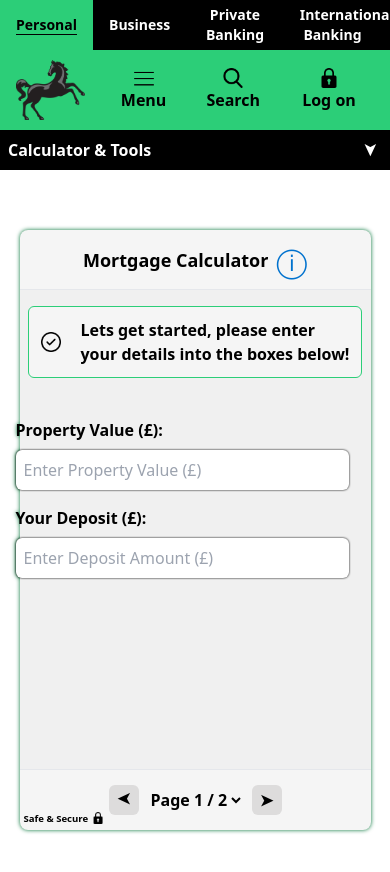
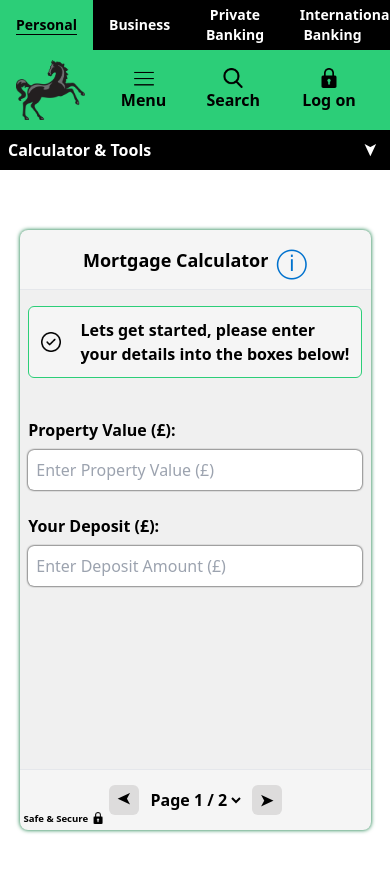
Before and after one commit to AlexW03x/Forage-Lloyds-Technological-Engineering, a React (Create React App) app in the folder mortgage-calculator/: page / in a window 390 px wide. Shown: the top 872 px of the page. Built offline with nearby package versions, Linux system fonts and the light colour scheme; the HTML template or start-up script is replaced by a standard one.

Commit message:
Added Slider Class

```diff
--- a/mortgage-calculator/src/components/calculator/helper.jsx
+++ b/mortgage-calculator/src/components/calculator/helper.jsx
@@ -1,6 +1,6 @@
 import { useState } from "react"
 
-export default function Helper({title, description}){
+export default function Helper({title, description, classExtensions=null}){
 
     const [showHelp, setShowHelp] = useState(false);
 
@@ -11,7 +11,7 @@ export default function Helper({title, description}){
     return(
         <>
             <p
-             className="ml-2 text-3xl font-[400] text-[var(--lloyds-blue)]"><span onClick={() => {toggleHelp(!showHelp)}} className="cursor-pointer">ⓘ</span>
+             className={`ml-2 text-3xl font-[400] ${classExtensions}`}><span onClick={() => {toggleHelp(!showHelp)}} className={`cursor-pointer`}>ⓘ</span>
 
                 <span
                 className={`${showHelp ? "block" : "hidden"} w-[90%] left-5 sm:w-[300px] sm:left-auto sm:right-40 mt-2
--- a/mortgage-calculator/src/components/calculator/input.jsx
+++ b/mortgage-calculator/src/components/calculator/input.jsx
@@ -1,12 +1,14 @@
 import { useState } from "react";
-
+import Helper from "./helper";
 
 //@params type == input field type so text, password, email, etc
 //@params label == String: title for input field
 //@params placeholder == String: placeholder text for label
 //@params onChange == Void: function to update e.target.value
 //@params classExtensions == String: add more classNames to div container
-export default function Input({type, label, placeholder, onChange=null, classExtensions=null}){
+export default function Input(
+    {type, label, placeholder, onChange=null, classExtensions=null}
+){
 
     const updateValues = (input) => {
         onChange(input); //pass values onto different component variables
--- a/mortgage-calculator/src/components/calculator/portal.jsx
+++ b/mortgage-calculator/src/components/calculator/portal.jsx
@@ -34,7 +34,7 @@ export default function Portal(){
             rounded-lg drop-shadow-[0_0_2px_var(--lloyds-dark-green)] flex flex-col">
                     <div className="w-full h-[60px] flex items-center justify-center font-bold text-lg border-b-[1px] border-[var(--lloyds-dark-green)]/40">
                         <p>Mortgage Calculator</p>
-                        <Helper title={texts.Calculator.title} description={texts.Calculator.description}/>
+                        <Helper title={texts.Calculator.title} description={texts.Calculator.description} classExtensions={"text-[var(--lloyds-blue)]"}/>
                     </div>
 
                     <div className="w-full h-[480px] flex flex-col bg-[var(--lloyds-grey-subtle)] border-b-[1px] border-[var(--lloyds-dark-green)]/40 py-4">
@@ -42,10 +42,10 @@ export default function Portal(){
                         <Notice logo={texts.Calculator_Notice.logo} description={texts.Calculator_Notice.description}/>
 
                         <Input type="text" label="Property Value (£):" placeholder="Enter Property Value (£)"
-                        classExtensions={"mt-10 flex justify-center -ml-1"}></Input>
+                        classExtensions={"mt-10 flex justify-center sm:-ml-1"}></Input>
 
                         <Input type="text" label="Your Deposit (£):" placeholder="Enter Deposit Amount (£)"
-                        classExtensions={"mt-4 flex justify-center -ml-1"}></Input>
+                        classExtensions={"mt-6 flex justify-center sm:-ml-1"}></Input>
 
                     </div>
 
@@ -60,8 +60,9 @@ export default function Portal(){
                                     ➤
                             </button>
 
-                            <select value="" className="bg-transparent text-md ml-2 mr-2">
+                            <select id="pagination_dropdown" value="1" className="bg-transparent text-md ml-2 mr-2">
                                 <option value="1">Page 1 / 2</option>
+                                <option value="2">Page 2 / 2</option>
                             </select>
 
                             <button onClick={() => {}} className="w-[30px] h-[30px] rounded-md bg-[var(--lloyds-light-grey)]
```
Also changed, not shown: mortgage-calculator/src/components/calculator/slider.jsx (added, +15 -0 lines).
